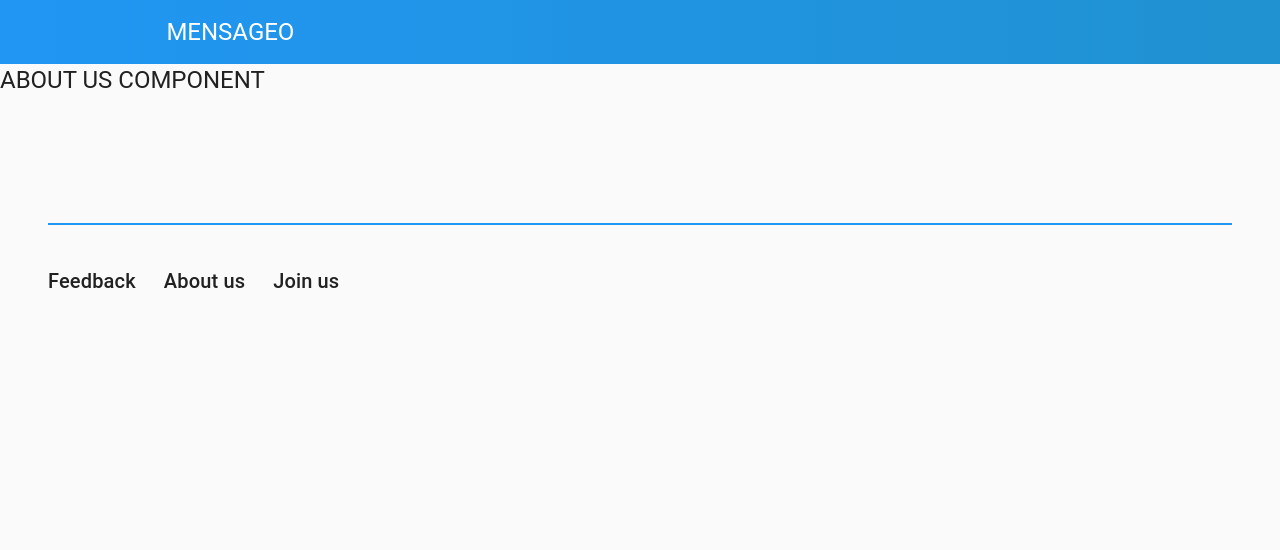
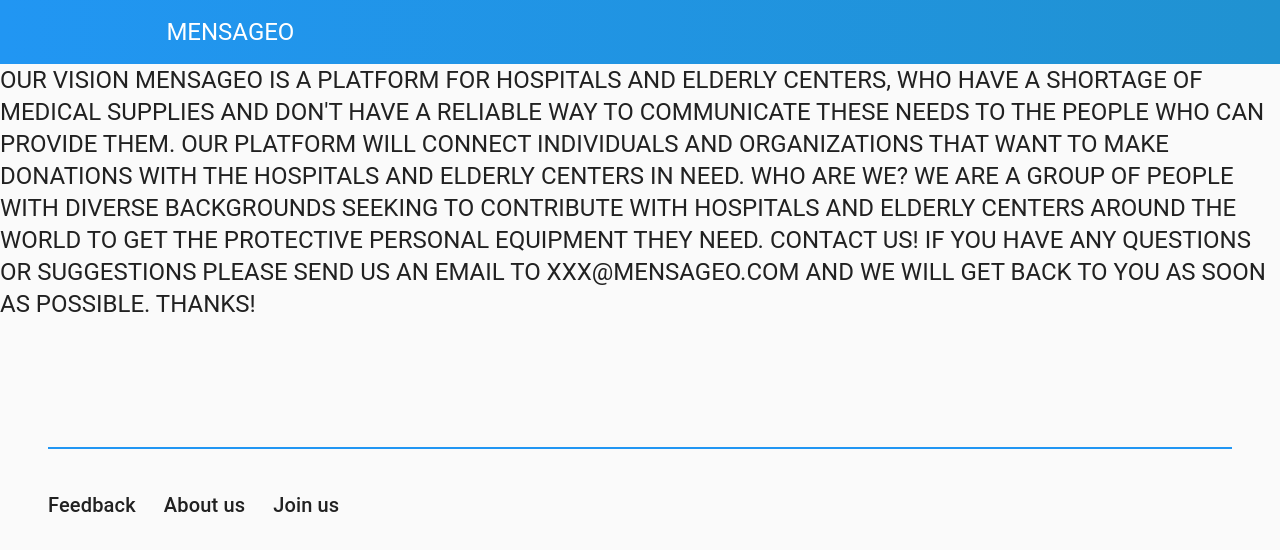
Before and after one commit to Mensageo-app/WebApp, a React (Create React App) app: page /aboutus in a window 1280 px wide. Shown: the top 550 px of the page. Built offline with nearby package versions, Linux system fonts and the light colour scheme.

Commit message:
Raw text added to the components. Still not localized

```diff
--- a/src/components/AboutUs.js
+++ b/src/components/AboutUs.js
@@ -3,7 +3,26 @@ import Typography from '@material-ui/core/Typography'
 
 const AboutUs = () => {
   return <Typography variant="h5">
-        About Us Component
+        Our Vision
+
+        Mensageo is a platform for hospitals and elderly centers,
+        who have a shortage of medical supplies and don&apos;t have a
+        reliable way to communicate these needs to the people who
+        can provide them. Our platform will connect individuals and
+        organizations that want to make donations with the hospitals
+        and elderly centers in need.
+
+        Who are we?
+
+        We are a group of people with diverse backgrounds seeking to contribute
+        with hospitals and Elderly centers around the world to get the protective
+        personal equipment they need.
+
+        Contact us!
+
+        If you have any questions or suggestions please send us an email to xxx@mensageo.com
+        and we will get back to you as soon as possible. Thanks!
+
   </Typography>
 }
 
--- a/src/components/FeedBack.js
+++ b/src/components/FeedBack.js
@@ -3,7 +3,7 @@ import Typography from '@material-ui/core/Typography'
 
 const FeedBack = () => {
   return <Typography variant="h5">
-        FeedBack Component
+        Please send an e-mail with your feedback to xxx@mensageo.com. Thanks!
   </Typography>
 }
 
--- a/src/components/JoinUs.js
+++ b/src/components/JoinUs.js
@@ -3,7 +3,8 @@ import Typography from '@material-ui/core/Typography'
 
 const JoinUs = () => {
   return <Typography variant="h5">
-        Join Us Component
+        Please send an e-mail with your contact information to xxx@mensageo.com
+        and we will get back to you as soon as possible. Thanks!
   </Typography>
 }
 
```
